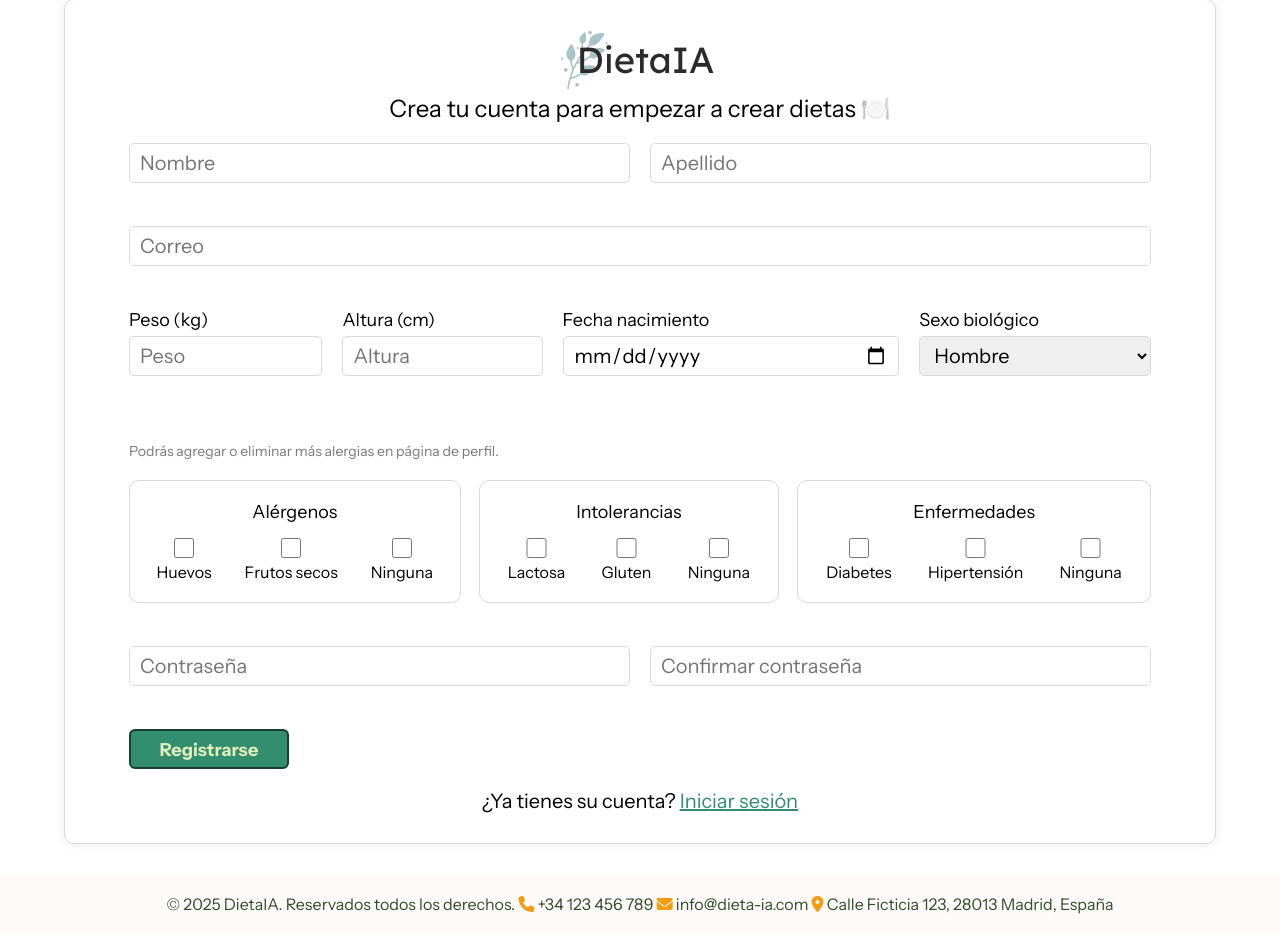
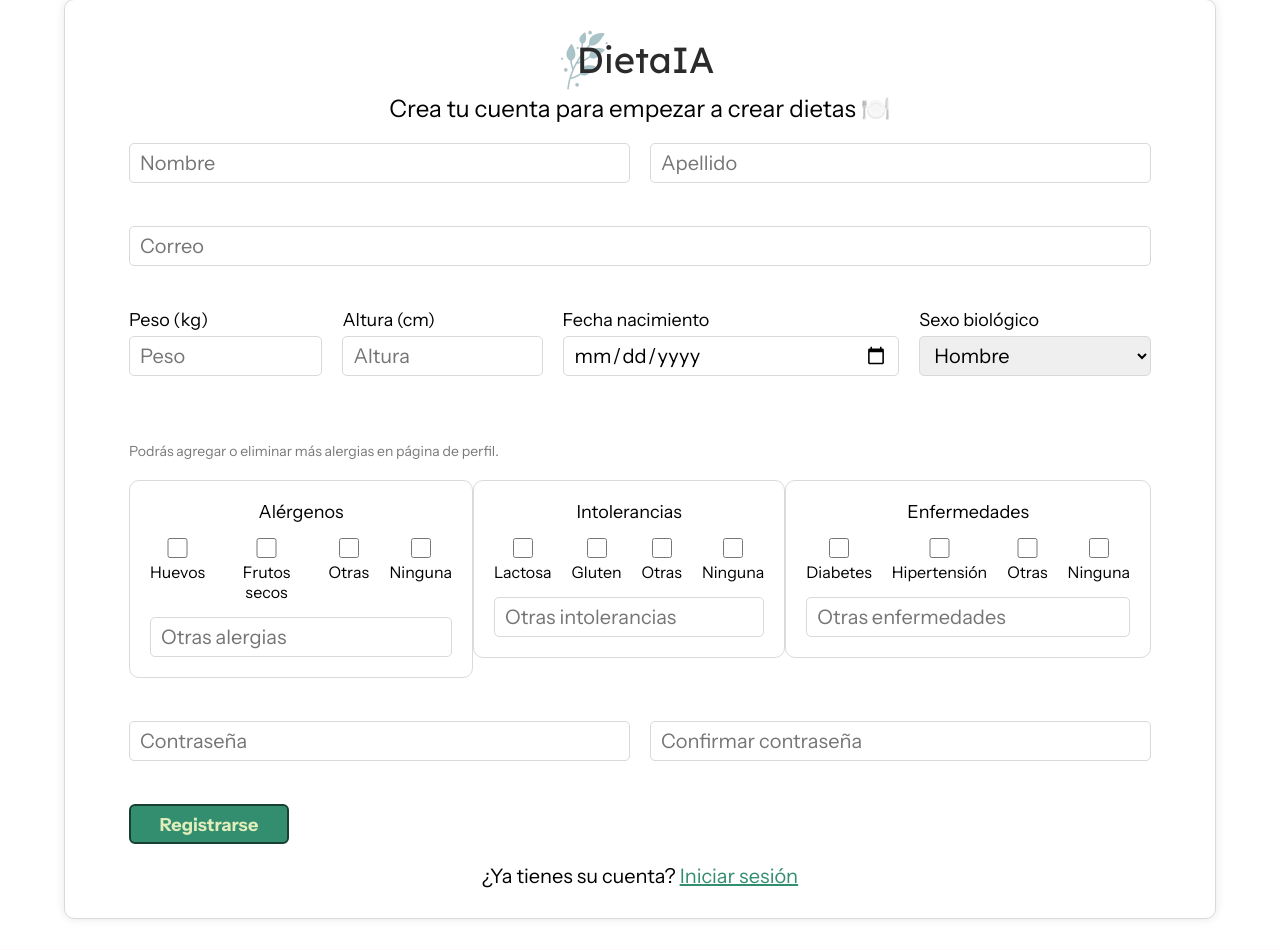
Before and after one commit to alekseisavinok6/app_dieta_IA, a PHP site: page /app_dieta_IA/views/registro.php in a window 1280 px wide. Shown: the part 31-981 px from the top of the page. Before the commit the page ends 945 px from the top, so only its background shows below. Run offline with PHP 8.4, Linux system fonts and the light colour scheme; some libraries are stand-ins or nearby versions.

Commit message:
v1.1: formulario de registro con campo 'Otras'

```diff
--- a/views/registro.php
+++ b/views/registro.php
@@ -81,8 +81,10 @@
                     <div class="checkbox-group">
                         <label><input type="checkbox" name="alergenos[]" value="huevos">Huevos</label>
                         <label><input type="checkbox" name="alergenos[]" value="frutos secos">Frutos secos</label>
-                        <label><input type="checkbox" name="alergenos[]" value="NULL">Ninguna</label>
+                        <label><input type="checkbox" name="alergenos[]" value="">Otras</label>
+                        <label><input type="checkbox" name="alergenos[]" value="null">Ninguna</label>
                     </div>
+                    <input type="text" name="otros_alergenos" placeholder="Otras alergias" />
                 </div>
                 <p class="input-alergenos-error input-registro-error no-display">Selecciona una opción</p>
             </div>
@@ -90,10 +92,12 @@
                 <div class="checkbox-container intolerancias-container flex-c">
                     <label for="intolerancias">Intolerancias</label>
                     <div class="checkbox-group">
-                        <label><input type="checkbox" name="intolerancias[]" value="lactosa"> Lactosa</label>
-                        <label><input type="checkbox" name="intolerancias[]" value="gluten"> Gluten</label>
-                        <label><input type="checkbox" name="intolerancias[]" value="NULL"> Ninguna</label>
+                        <label><input type="checkbox" name="intolerancias[]" value="lactosa">Lactosa</label>
+                        <label><input type="checkbox" name="intolerancias[]" value="gluten">Gluten</label>
+                        <label><input type="checkbox" name="intolerancias[]" value="">Otras</label>
+                        <label><input type="checkbox" name="intolerancias[]" value="null">Ninguna</label>
                     </div>
+                    <input type="text" name="otras_intolerancias" placeholder="Otras intolerancias" />
                 </div>
                 <p class="input-intolerancias-error input-registro-error no-display">Selecciona una opción</p>
             </div>
@@ -101,10 +105,12 @@
                 <div class="checkbox-container enfermedades-container flex-c">
                     <label for="enfermedades">Enfermedades</label>
                     <div class="checkbox-group">
-                        <label><input type="checkbox" name="enfermedades[]" value="diabetes"> Diabetes</label>
-                        <label><input type="checkbox" name="enfermedades[]" value="hipertension"> Hipertensión</label>
-                        <label><input type="checkbox" name="enfermedades[]" value="NULL"> Ninguna</label>
+                        <label><input type="checkbox" name="enfermedades[]" value="diabetes">Diabetes</label>
+                        <label><input type="checkbox" name="enfermedades[]" value="hipertension">Hipertensión</label>
+                        <label><input type="checkbox" name="enfermedades[]" value="">Otras</label>
+                        <label><input type="checkbox" name="enfermedades[]" value="null">Ninguna</label>
                     </div>
+                    <input type="text" name="otras_enfermedades" placeholder="Otras enfermedades" />
                 </div>
                 <p class="input-enfermedades-error input-registro-error no-display">Selecciona una opción</p>
             </div>
```
Also changed, not shown: controllers/registroController.php (+28 -6 lines).
